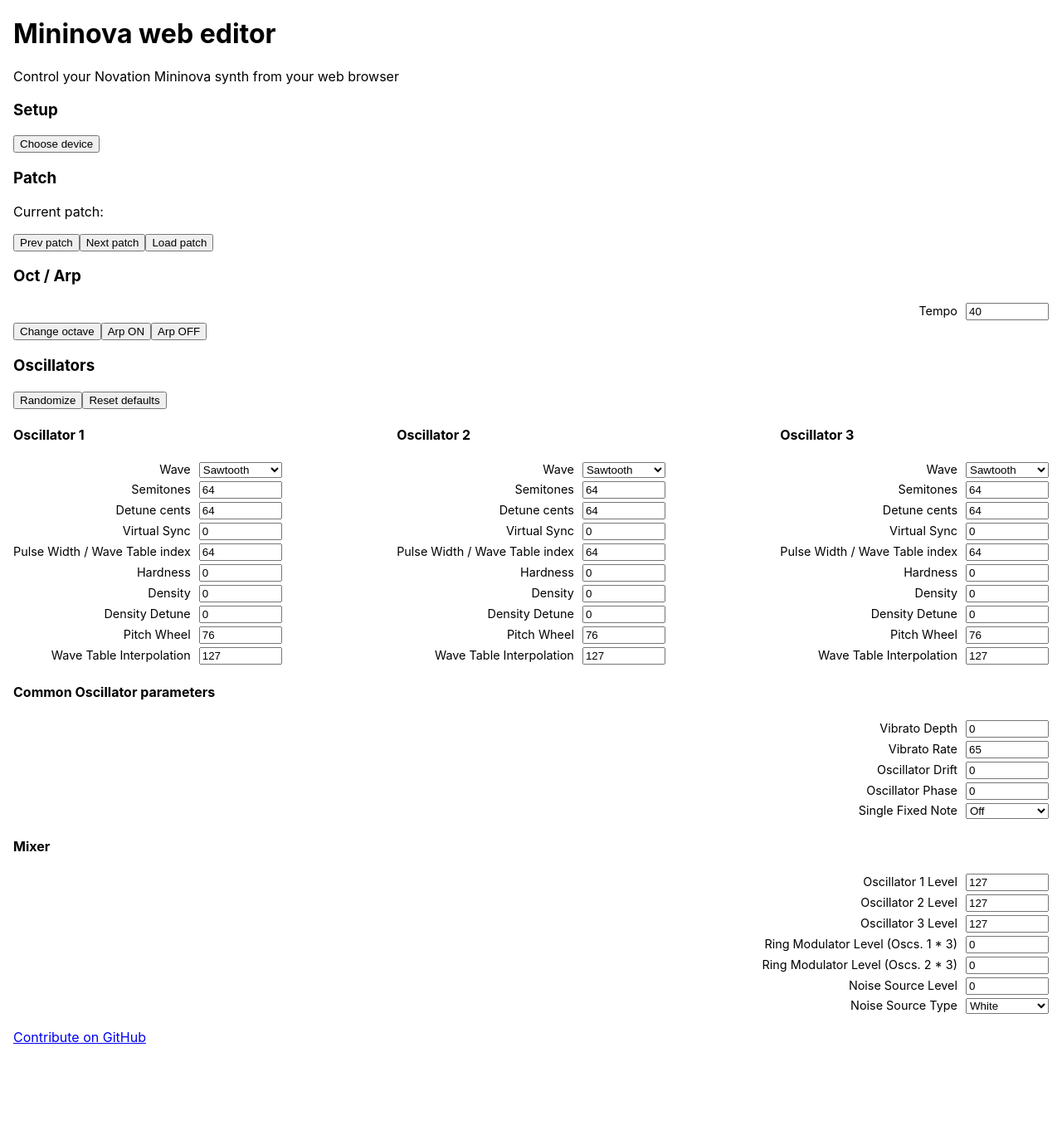
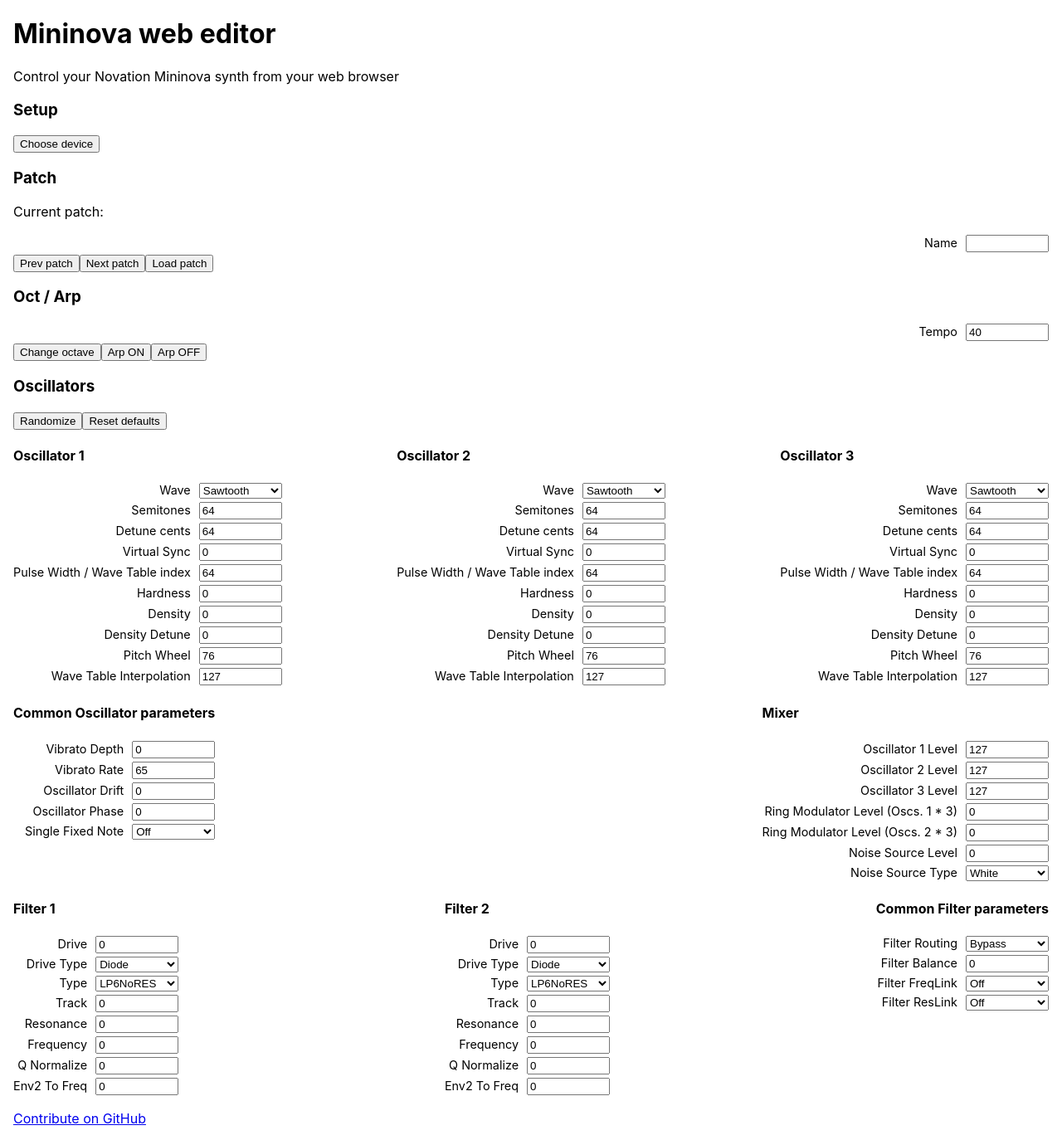
Before and after one commit to nclavaud/mininova-web-editor, a React (Create React App) app: page / in a window 1280 px wide. Shown: the whole page at 83% size. Before the commit the page ends 1276 px from the top, so only its background shows below. Built offline with nearby package versions, Linux system fonts and the light colour scheme.

Commit message:
add filter

```diff
--- a/src/components/Control.js
+++ b/src/components/Control.js
@@ -1,8 +1,10 @@
 import React from 'react';
 import { useDispatch, useSelector } from 'react-redux';
 import { patchControlChanged } from '../redux/patch';
+import { CommandType } from '../midi.command';
 import InputEnum from './InputEnum';
 import InputRange from './InputRange';
+import InputText from './InputText';
 
 function Control(props) {
   const { control, emit, id } = props;
@@ -12,10 +14,14 @@
 
   const onChange = value => {
     dispatch(patchControlChanged(id, value));
-    emit(control.msg(value));
+    const ofs = control.hasOwnProperty("offset") ? control.offset : 0;
+    emit(control.msg(value - ofs));
   };
 
-  const Component = control.hasOwnProperty('enum') ? InputEnum : InputRange;
+  let Component = control.hasOwnProperty('enum') ? InputEnum : InputRange;
+  if (control.type === CommandType.None) {
+      Component = InputText
+  }
 
   return (
     <Component
--- a/src/components/Controls.js
+++ b/src/components/Controls.js
@@ -3,6 +3,8 @@
 import { cc, nrpn } from '../midi';
 import { controls, loadPatch } from '../mininova';
 import Oscillators from './Oscillators';
+import Filters from './Filters';
+
 import Control from './Control';
 import { patchControlChanged } from '../redux/patch';
 
@@ -27,7 +29,7 @@
 
   const randomize = () => {
     for (let [controlId, control] of Object.entries(controls)) {
-      if (['tempo', 'osc-fixed-note'].includes(controlId)) {
+      if (['patch-name', 'tempo', 'osc-fixed-note'].includes(controlId)) {
         continue;
       }
       const value = control.range ? randomInt(...control.range) : randomInt(0, control.enum.length);
@@ -40,6 +42,13 @@
     <div className="controls">
       <h3>Patch</h3>
       <p>Current patch: {currentPatch}</p>
+      <Control
+        id="patch-name"
+        control={controls['patch-name']}
+        readonly
+      />
+
+
       <button onClick={selectPrevPatch}>Prev patch</button>
       <button onClick={selectNextPatch}>Next patch</button>
       <button onClick={() => emit(loadPatch)}>Load patch</button>
@@ -57,6 +66,8 @@
       <button onClick={randomize}>Randomize</button>
       <button onClick={resetDefaults}>Reset defaults</button>
       <Oscillators emit={emit} />
+      <Filters emit={emit} />
+
     </div>
   );
 }
--- /dev/null
+++ b/src/components/Filter.js
@@ -0,0 +1,32 @@
+import React from 'react';
+import Control from './Control';
+import { controls } from '../mininova';
+
+function Filter({ emit, number }) {
+  const params = [
+    'drive',
+    'drive-type',
+    'type',
+    'track',
+    'resonance',
+    'frequency',
+    'qnormalize',
+    'env2-to-freq'
+  ];
+
+  return (
+    <div className="filter">
+      <h4>Filter {number}</h4>
+      {params.map(param => (
+        <Control
+          key={param}
+          id={`filter-${number}-${param}`}
+          control={controls[`filter-${number}-${param}`]}
+          emit={emit}
+        />
+      ))}
+    </div>
+  );
+};
+
+export default Filter;
--- /dev/null
+++ b/src/components/Filters.js
@@ -0,0 +1,33 @@
+import React from 'react';
+import Filter from './Filter';
+import Control from './Control';
+import { controls } from '../mininova';
+
+function Filters({ emit }) {
+  return (
+      <div>
+      <div className="filters">
+        {[1, 2].map(i => (
+          <Filter
+            key={i}
+            emit={emit}
+            number={i}
+          />
+        ))}
+      <div>
+        <h4>Common Filter parameters</h4>
+        {['filter-routing', 'filter-balance','filter-freqlink','filter-reslink'].map(id => (
+          <Control
+            key={id}
+            id={id}
+            control={controls[id]}
+            emit={emit}
+          />
+        ))}
+      </div>
+      </div>
+      </div>
+  );
+}
+
+export default Filters;
--- /dev/null
+++ b/src/components/InputText.js
@@ -0,0 +1,23 @@
+import React from 'react';
+
+function InputText({ id, control, onChange, readonly, value }) {
+  const onInputChange = event => {
+    const value = event.target.value;
+    onChange(value);
+  };
+
+  return (
+    <div className="control">
+      <label htmlFor={id} className="control-label">{control.label}</label>
+      <input
+        id={id}
+        className="control-input"
+        onChange={onInputChange}
+        value={value}
+        readOnly={readonly}
+      />
+    </div>
+  );
+}
+
+export default InputText;
--- a/src/components/Oscillators.js
+++ b/src/components/Oscillators.js
@@ -15,6 +15,7 @@
           />
         ))}
       </div>
+    <div className="oscillators_common">
       <div>
         <h4>Common Oscillator parameters</h4>
         {['osc-vibrato-depth', 'osc-vibrato-speed', 'osc-drift', 'osc-phase', 'osc-fixed-note'].map(id => (
@@ -38,6 +39,7 @@
         ))}
       </div>
     </div>
+    </div>
   );
 }
 
--- a/src/index.css
+++ b/src/index.css
@@ -13,6 +13,17 @@
 }
 
 .oscillators {
+  display: flex;
+  flex-wrap: wrap;
+  justify-content: space-between;
+}
+.oscillators_common {
+  display: flex;
+  flex-wrap: wrap;
+  justify-content: space-between;
+}
+
+.filters {
   display: flex;
   flex-wrap: wrap;
   justify-content: space-between;
--- a/src/mininova.js
+++ b/src/mininova.js
@@ -124,6 +124,12 @@
 ];
 
 export const controls = {
+  'patch-name': {
+      label: 'Name',
+      range: [],
+      type: CommandType.None,
+      init: '',
+  },
   'tempo': {
     label: 'Tempo',
     range: [40, 250],
@@ -436,6 +442,198 @@
     mapFrom: [57, [0, 3]],
     decode: decodeCC,
   },
+  'filter-routing': {
+      label: 'Filter Routing',
+      enum: ['Bypass', 'Single', 'Series', 'Parallel', 'Parallel 2', 'Drum'],
+      init: 0,
+      msg: _cc(60),
+      type: CommandType.ControlChange,
+      mapFrom: [60, [0,5]],
+      decode: decodeCC,
+  },
+  'filter-balance': {
+      label: 'Filter Balance',
+      type: CommandType.ControlChange,
+      range: [-64,63],
+      init: 0,
+      msg: _cc(61),
+      mapFrom: [61,[0,127]],
+      offset: -64,
+      decode: ([, x]) => x-64,
+  },
+  'filter-freqlink': {
+      label: 'Filter FreqLink',
+      enum: ['Off', 'On'],
+      type: CommandType.NRPN,
+      range: [0,127],
+      init: 42,
+      mapFrom: [
+        [0, 122, [42, 43]],
+      ],
+      decode: ([, , y]) => y-42,
+      msg: x => nrpn(0, 122, (x+42)&127),
+  },
+  'filter-reslink': {
+      label: 'Filter ResLink',
+      type: CommandType.NRPN,
+      enum: ['Off', 'On'],
+      range: [0,127],
+      init: 44,
+      mapFrom: [
+        [0, 122, [44, 45]],
+      ],
+      decode: ([, , y]) => y-44,
+      msg: x => nrpn(0, 122, (x+44)&127),
+  },
+  'filter-1-drive': {
+    label: 'Drive',
+    range: [0, 127],
+    init: 0,
+    msg: _cc(63),
+    type: CommandType.ControlChange,
+    mapFrom: [63, [0, 127]],
+    decode: decodeCC,
+  },
+  'filter-1-drive-type': {
+    label: 'Drive Type',
+    enum: ['Diode', 'Valve', 'Clipper', 'XOver', 'Rectify', 'BitsDown', 'RateDOwn'],
+    init: 0,
+    msg: _cc(65),
+    type: CommandType.ControlChange,
+    mapFrom: [65, [0, 6]],
+    decode: decodeCC,
+  },
+  'filter-1-type': {
+    label: 'Type',
+    enum: ['LP6NoRES', 'LP12', 'LP18', 'LP24', 'BP6/\\6', 'BP12/\\12', 'BP6/\\12', 'BP12/\\6', 'BP6/\\18', 'BP18/\\6', 'HP6NoRes', 'HP12', 'HP18', 'HP24'],
+    init: 0,
+    msg: _cc(68),
+    type: CommandType.ControlChange,
+    mapFrom: [68, [0, 13]],
+    decode: decodeCC,
+
+  },
+  'filter-1-track': {
+    label: 'Track',
+    range: [0, 127],
+    init: 0,
+    msg: _cc(69),
+    type: CommandType.ControlChange,
+    mapFrom: [69, [0, 127]],
+    decode: decodeCC,
+  },
+  'filter-1-resonance': {
+    label: 'Resonance',
+    range: [0, 127],
+    init: 0,
+    msg: _cc(71),
+    type: CommandType.ControlChange,
+    mapFrom: [71, [0, 127]],
+    decode: decodeCC,
+  },
+  'filter-1-frequency': {
+    label: 'Frequency',
+    range: [0, 127],
+    init: 0,
+    msg: _cc(74),
+    type: CommandType.ControlChange,
+    mapFrom: [74, [0, 127]],
+    decode: decodeCC,
+  },
+  'filter-1-qnormalize': {
+    label: 'Q Normalize',
+    range: [0, 127],
+    init: 0,
+    msg: _cc(78),
+    type: CommandType.ControlChange,
+    mapFrom: [78, [0, 127]],
+    decode: decodeCC,
+  },
+  'filter-1-env2-to-freq': {
+      label: "Env2 To Freq",
+      type: CommandType.ControlChange,
+      range: [-64,63],
+      init: 0,
+      msg: _cc(79),
+      mapFrom: [79,[0,127]],
+      offset: -64,
+      decode: ([, x]) => x-64,
+  },
+  'filter-2-drive': {
+    label: 'Drive',
+    range: [0, 127],
+    init: 0,
+    msg: _cc(80),
+    type: CommandType.ControlChange,
+    mapFrom: [80, [0, 127]],
+    decode: decodeCC,
+  },
+  'filter-2-drive-type': {
+    label: 'Drive Type',
+    enum: ['Diode', 'Valve', 'Clipper', 'XOver', 'Rectify', 'BitsDown', 'RateDOwn'],
+    init: 0,
+    msg: _cc(81),
+    type: CommandType.ControlChange,
+    mapFrom: [81, [0, 6]],
+    decode: decodeCC,
+  },
+  'filter-2-type': {
+    label: 'Type',
+    enum: ['LP6NoRES', 'LP12', 'LP18', 'LP24', 'BP6/\\6', 'BP12/\\12', 'BP6/\\12', 'BP12/\\6', 'BP6/\\18', 'BP18/\\6', 'HP6NoRes', 'HP12', 'HP18', 'HP24'],
+    init: 0,
+    msg: _cc(82),
+    type: CommandType.ControlChange,
+    mapFrom: [82, [0, 13]],
+    decode: decodeCC,
+
+  },
+  'filter-2-track': {
+    label: 'Track',
+    range: [0, 127],
+    init: 0,
+    msg: _cc(84),
+    type: CommandType.ControlChange,
+    mapFrom: [84, [0, 127]],
+    decode: decodeCC,
+  },
+  'filter-2-resonance': {
+    label: 'Resonance',
+    range: [0, 127],
+    init: 0,
+    msg: _cc(85),
+    type: CommandType.ControlChange,
+    mapFrom: [85, [0, 127]],
+    decode: decodeCC,
+  },
+  'filter-2-frequency': {
+    label: 'Frequency',
+    range: [0, 127],
+    init: 0,
+    msg: _cc(83),
+    type: CommandType.ControlChange,
+    mapFrom: [83, [0, 127]],
+    decode: decodeCC,
+  },
+  'filter-2-qnormalize': {
+    label: 'Q Normalize',
+    range: [0, 127],
+    init: 0,
+    msg: _cc(86),
+    type: CommandType.ControlChange,
+    mapFrom: [86, [0, 127]],
+    decode: decodeCC,
+  },
+  'filter-2-env2-to-freq': {
+      label: "Env2 To Freq",
+      type: CommandType.ControlChange,
+      range: [-64,63],
+      init: 0,
+      msg: _cc(87),
+      mapFrom: [87,[0,127]],
+      offset: -64,
+      decode: ([, x]) => x-64,
+  },
+
 };
 
 const inRange = (x, [min, max]) => x >= min && x <= max;
--- a/src/redux/patch.js
+++ b/src/redux/patch.js
@@ -30,8 +30,14 @@
 export const reducer = (state = initialState, action) => {
   switch (action.type) {
     case PATCH_DUMP_RECEIVED:
+      var name = '';
+      for (var i=15;i<31;i++) {
+          name += String.fromCharCode(action.payload.data[i]);
+      }
+      console.log("NAME: ",name);
       return {
         ...state,
+        'patch-name':name,
         'osc-vibrato-depth': action.payload.data[42],
         'osc-vibrato-speed': action.payload.data[41],
         'osc-drift': action.payload.data[43],
@@ -74,6 +80,27 @@
         'ring-mod-level-2-3': action.payload.data[80],
         'noise-level': action.payload.data[81],
         'noise-type': action.payload.data[82],
+        'filter-routing': action.payload.data[86],
+        'filter-balance': action.payload.data[87]-64,
+        'filter-freqlink':action.payload.data[88]&1,
+        'filter-reslink': action.payload.data[88]&1-1,
+        'filter-1-drive': action.payload.data[89],
+        'filter-1-drive-type': action.payload.data[90],
+        'filter-1-type': action.payload.data[91],
+        'filter-1-track': action.payload.data[93],
+        'filter-1-resonance': action.payload.data[94],
+        'filter-1-frequency': action.payload.data[92],
+        'filter-1-qnormalize': action.payload.data[95],
+        'filter-1-env2-to-freq': action.payload.data[96],
+        'filter-2-drive': action.payload.data[97],
+        'filter-2-drive-type': action.payload.data[98],
+        'filter-2-type': action.payload.data[99],
+        'filter-2-track': action.payload.data[100],
+        'filter-2-resonance': action.payload.data[103],
+        'filter-2-frequency': action.payload.data[101],
+        'filter-2-qnormalize': action.payload.data[104],
+        'filter-2-env2-to-freq': action.payload.data[102],
+
       };
     case PATCH_CONTROL_CHANGED:
       return {
```
